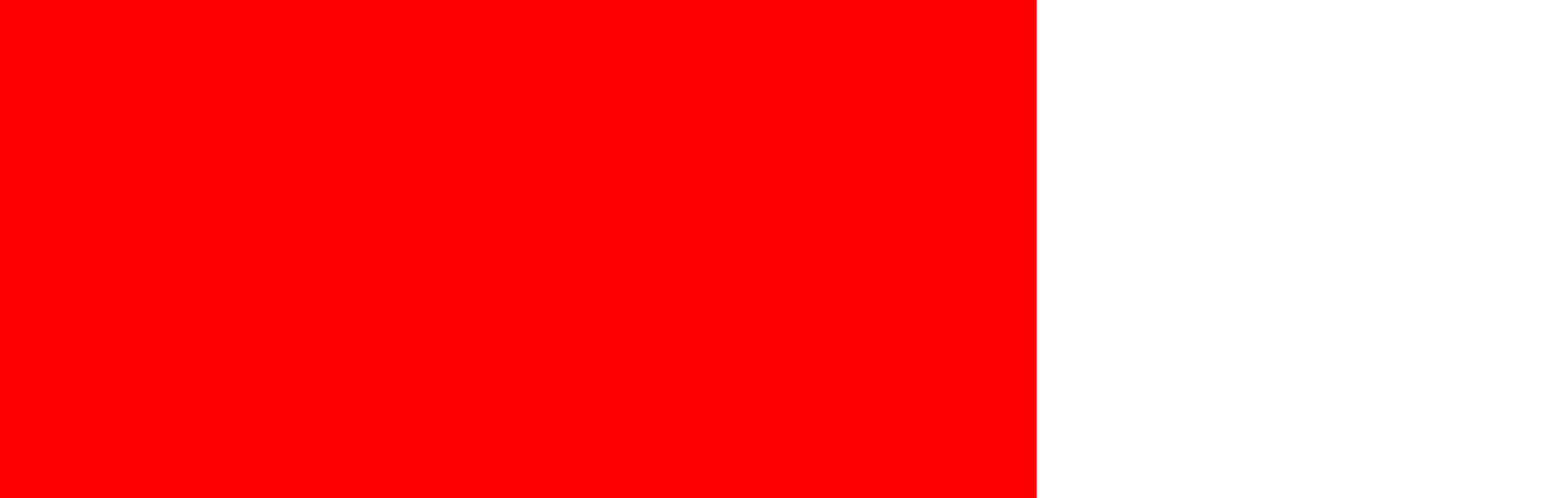
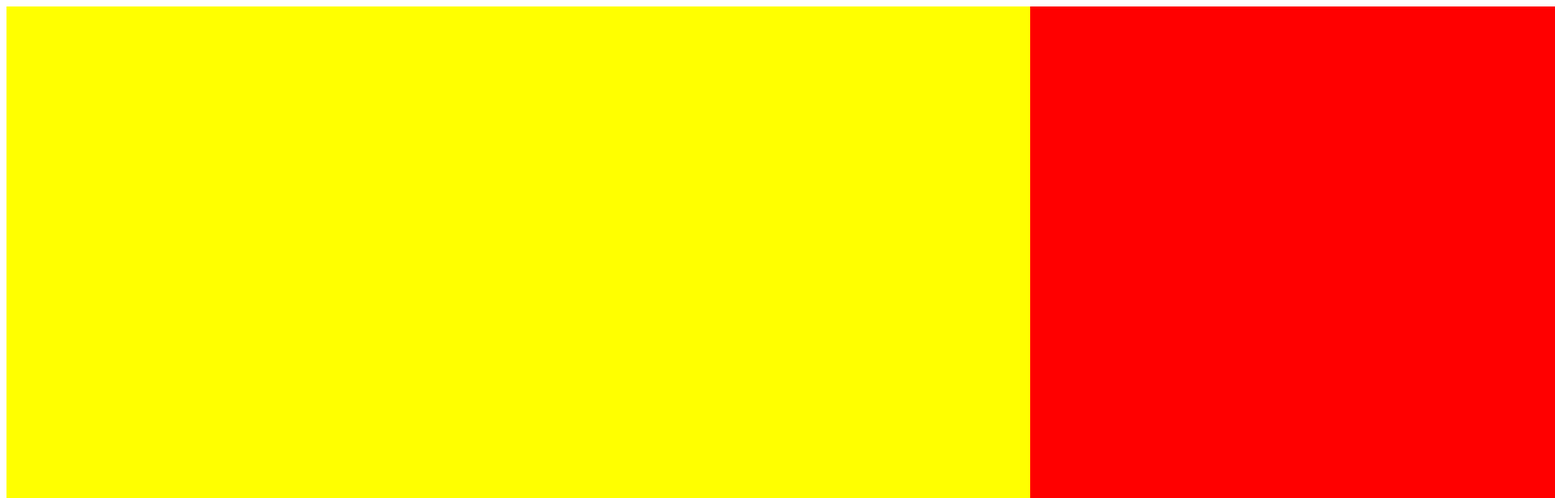
Before and after one commit to sreedevik29/carousel-experiment, a plain HTML site: page index.html in a window 1280 px wide. Shown: the top 616 px of the page at 81% size, 1920 px wide, since content can reach past the window. Drawn offline with nearby package versions, Linux system fonts and the light colour scheme.

Commit message:
Add basic carousel transition

```diff
--- a/css/styles.css
+++ b/css/styles.css
@@ -1,8 +1,25 @@
-#bg-color {
-	background-color: red;
-	position: absolute;
+#main {
+	position: relative;
+	width: 100%;
+	margin-left: 0;
+	transition: 500ms ease-in-out all;
+}
+
+.box {
 	top: 0;
 	left: 0;
-	height: 100%;
 	width: 100%;
+	position: absolute;
 }
+
+.bg-yellow {
+	background-color: yellow;
+}
+
+.bg-red {
+	background-color: red;
+}
+
+.pos-1 {
+	left: 100%;
+}
--- a/index.html
+++ b/index.html
@@ -11,22 +11,11 @@
 </head>
 <body>
 
-<div id="bg-color"></div>
+<div id="main">
+	<div class="box bg-yellow"></div>
+	<div class="box bg-red pos-1"></div>
+</div>
 
 <script type="text/javascript" src="js/scripts.js"></script>
 </body>
 </html>
-
-<!--
-// Add images
-// Add captions underneath
-// Arrows indicating to go to the previous image or the next
-// Each time you click either of the arrows, the image changes to the corresponding order
-
-
-// Spec V1
-// - div that fills the whole screen:
-// 		-create a div
-// 		-assign an id
-// 		-in CSS, add a background color
-// - when it gets clicked, it changes its background color -->
--- a/js/scripts.js
+++ b/js/scripts.js
@@ -1,6 +1,18 @@
 $(document).ready(function() {
-	$("#bg-color").click(function(){
-		$(this).css("background", "yellow");
+
+	// DOM Selectors
+	var main = $("#main");
+
+	var windowHeight = $(window).height();
+	$(".box").css("height", windowHeight);
+
+	main.on("click", function() {
+		main.css("margin-left", "-100%");
 	});
+});
 
-});
+// When the document loads,
+// you assign the window height to every box div
+	// find the function for window height
+	// select all the boxes
+	// set the height of the section (box) to the window height
```
